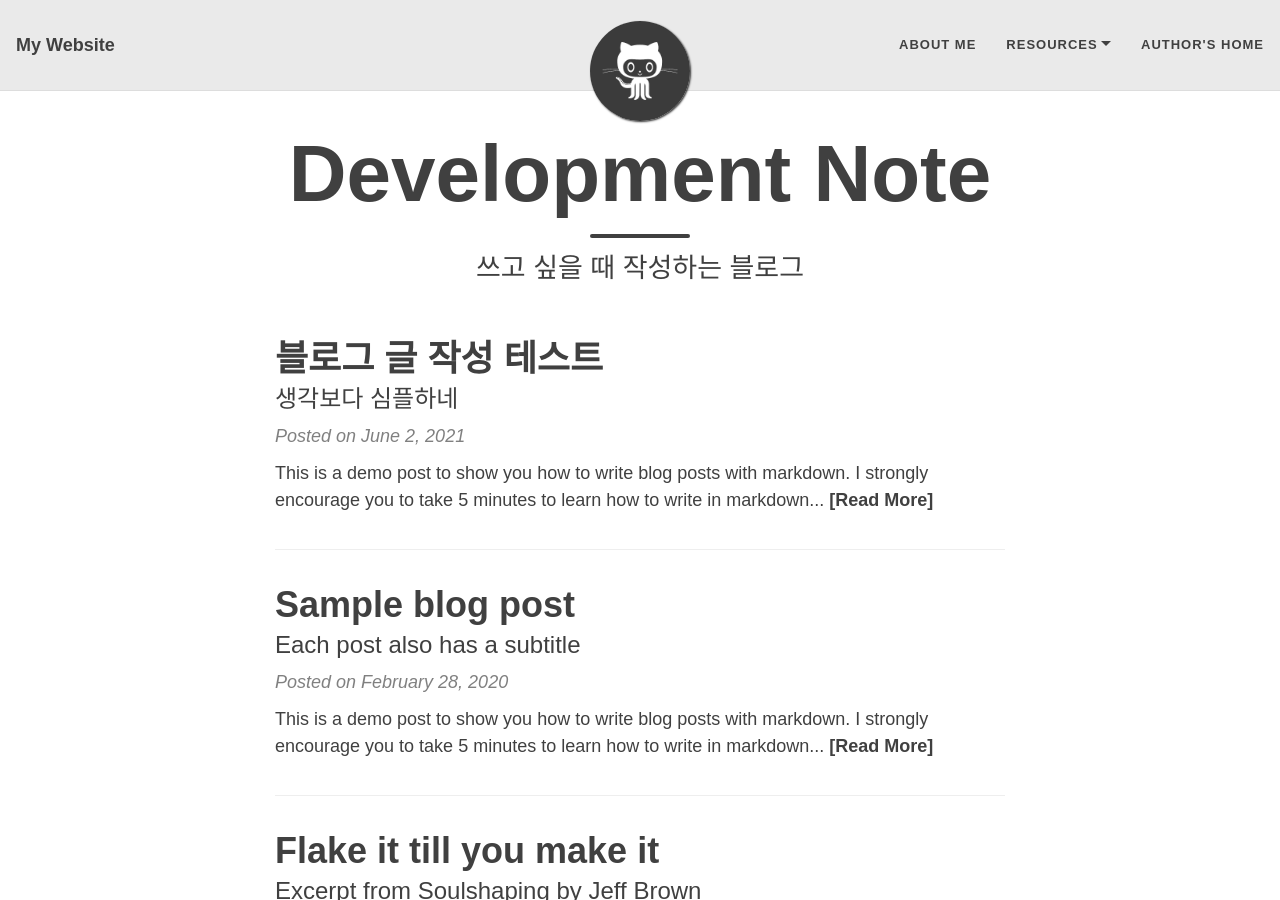
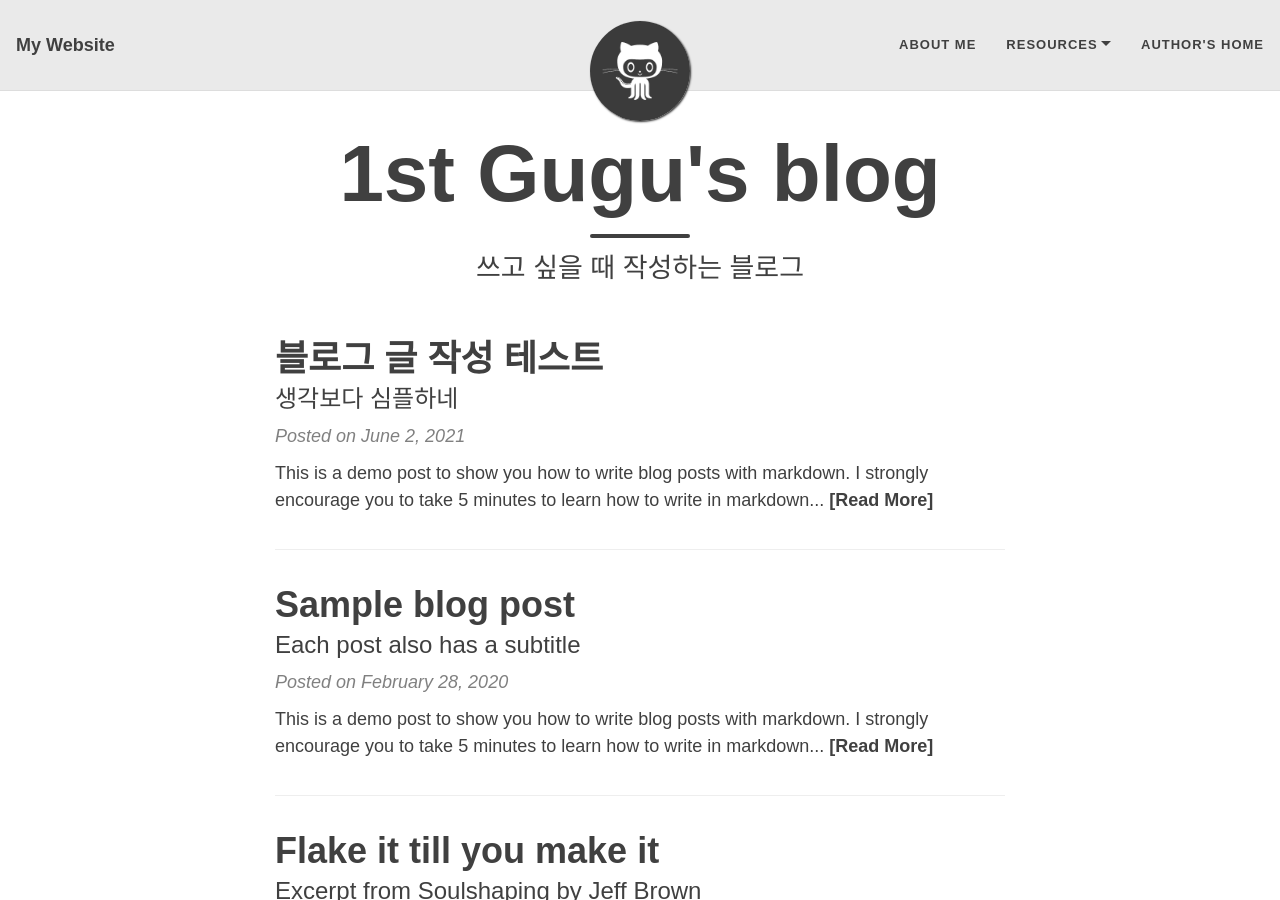
Before and after one commit to 1stGugu/1stGugu.github.io, a Jekyll site: the page built from index.html, in a window 1280 px wide and 900 px high. Built offline with Jekyll 4.4.1, drawn with Linux system fonts in a browser that asks for light colours; nearby versions of some CDN libraries; some web fonts are replaced; the list of posts is cut into pages by our own code.

Commit message:
Update index.html

```diff
--- a/index.html
+++ b/index.html
@@ -1,5 +1,5 @@
 ---
 layout: home
-title: Development Note
+title: 1st Gugu's blog
 subtitle: 쓰고 싶을 때 작성하는 블로그
 ---
```
